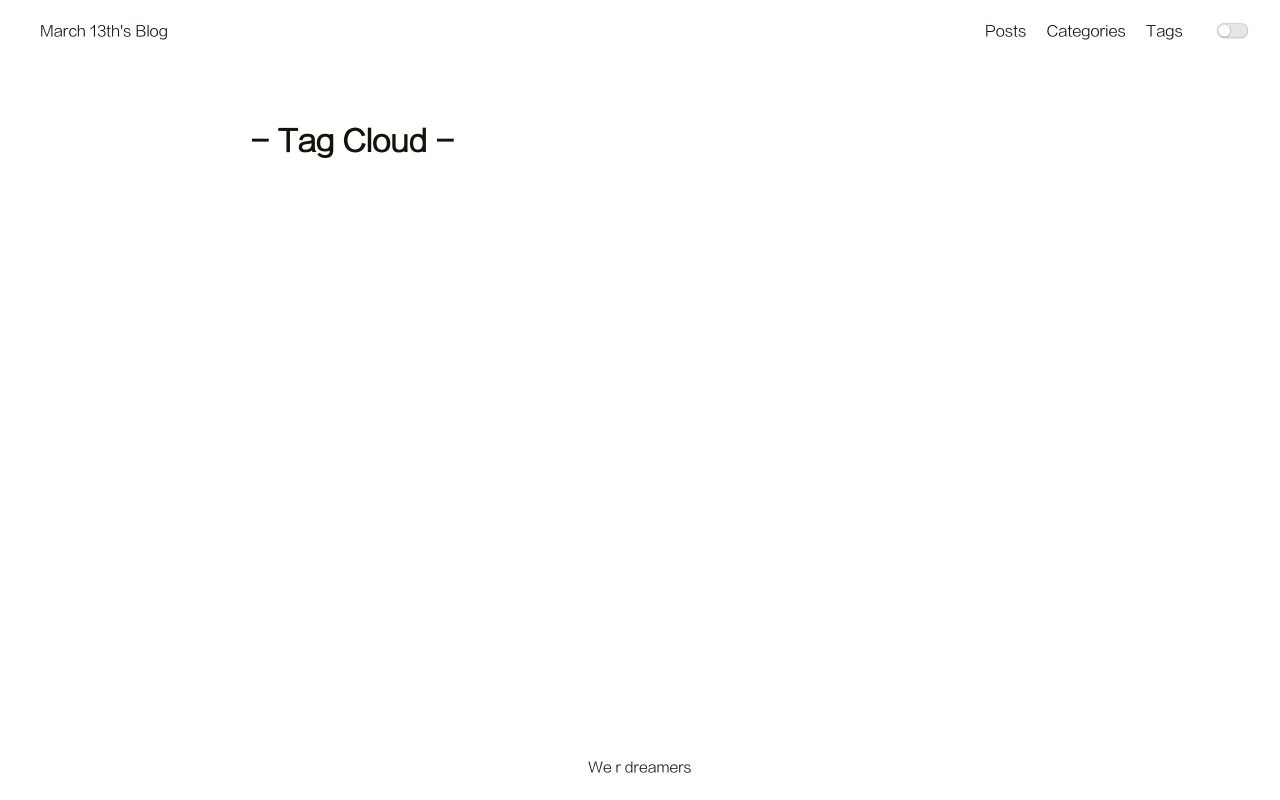
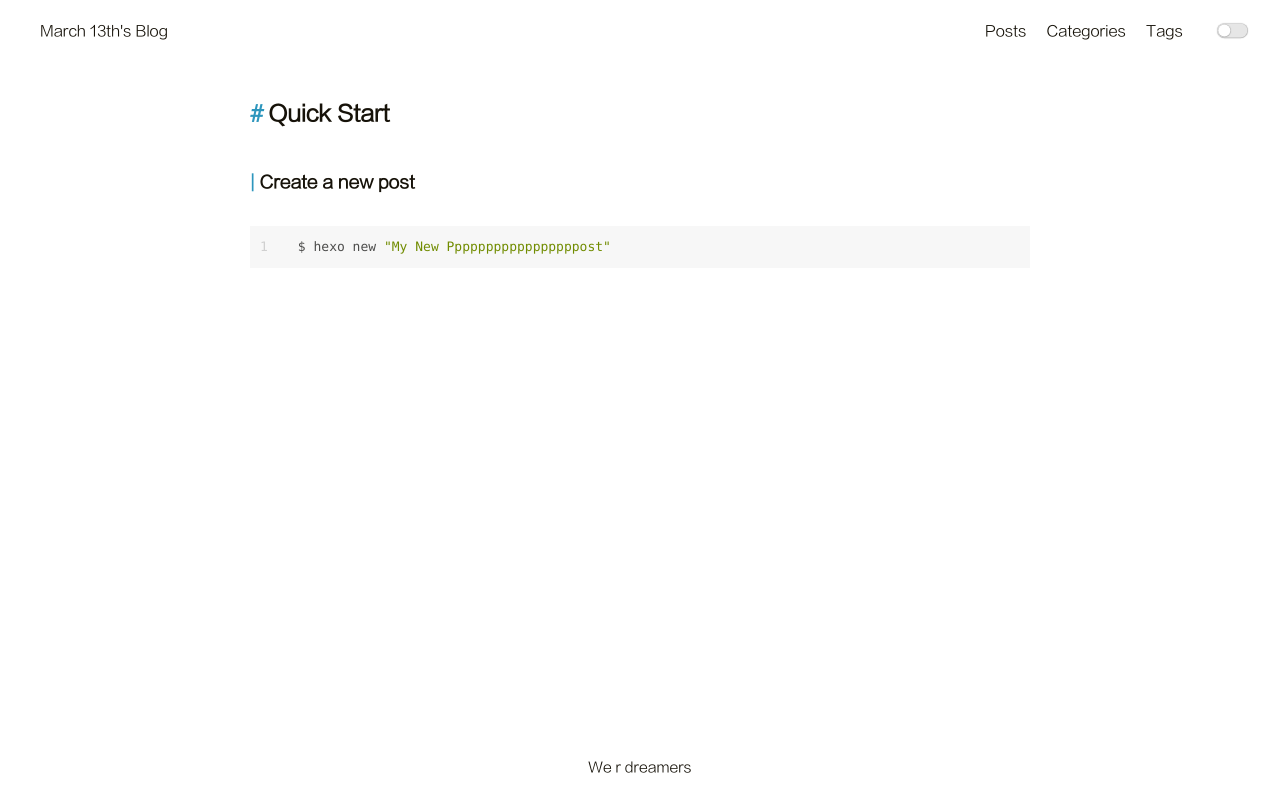
Before and after one commit to March13th/march13th.github.io, a plain HTML site: page tag/index.html in a window 1280 px wide. Drawn offline with Linux system fonts and the light colour scheme.

Commit message:
Site updated: 2022-03-08 16:13:47

```diff
--- a/tag/index.html
+++ b/tag/index.html
@@ -11,7 +11,7 @@
 
 
 
-<title>Tag | March 13th&#39;s Blog</title>
+<title>tag | March 13th&#39;s Blog</title>
 
 
 
@@ -118,18 +118,14 @@
     }
 </script>
             <div class="main">
+                <div class="container">
+    <article class="post-wrap page">
 
-
-    <div class="container">
-        <div class="post-wrap tags">
-            <h2 class="post-title">-&nbsp;Tag Cloud&nbsp;-</h2>
-
-            <div class="tag-cloud-tags">
-
-            </div>
-        </div>
-    </div>
-
+        <section class="post-content">
+            <h2 id="Quick-Start"><a href="#Quick-Start" class="headerlink" title="Quick Start"></a>Quick Start</h2><h3 id="Create-a-new-post"><a href="#Create-a-new-post" class="headerlink" title="Create a new post"></a>Create a new post</h3><figure class="highlight bash"><table><tr><td class="gutter"><pre><span class="line">1</span><br></pre></td><td class="code"><pre><span class="line">$ hexo new <span class="string">&quot;My New Pppppppppppppppppost&quot;</span></span><br></pre></td></tr></table></figure>
+        </section>
+    </article>
+</div>
 
             </div>
             <footer id="footer" class="footer">
```
